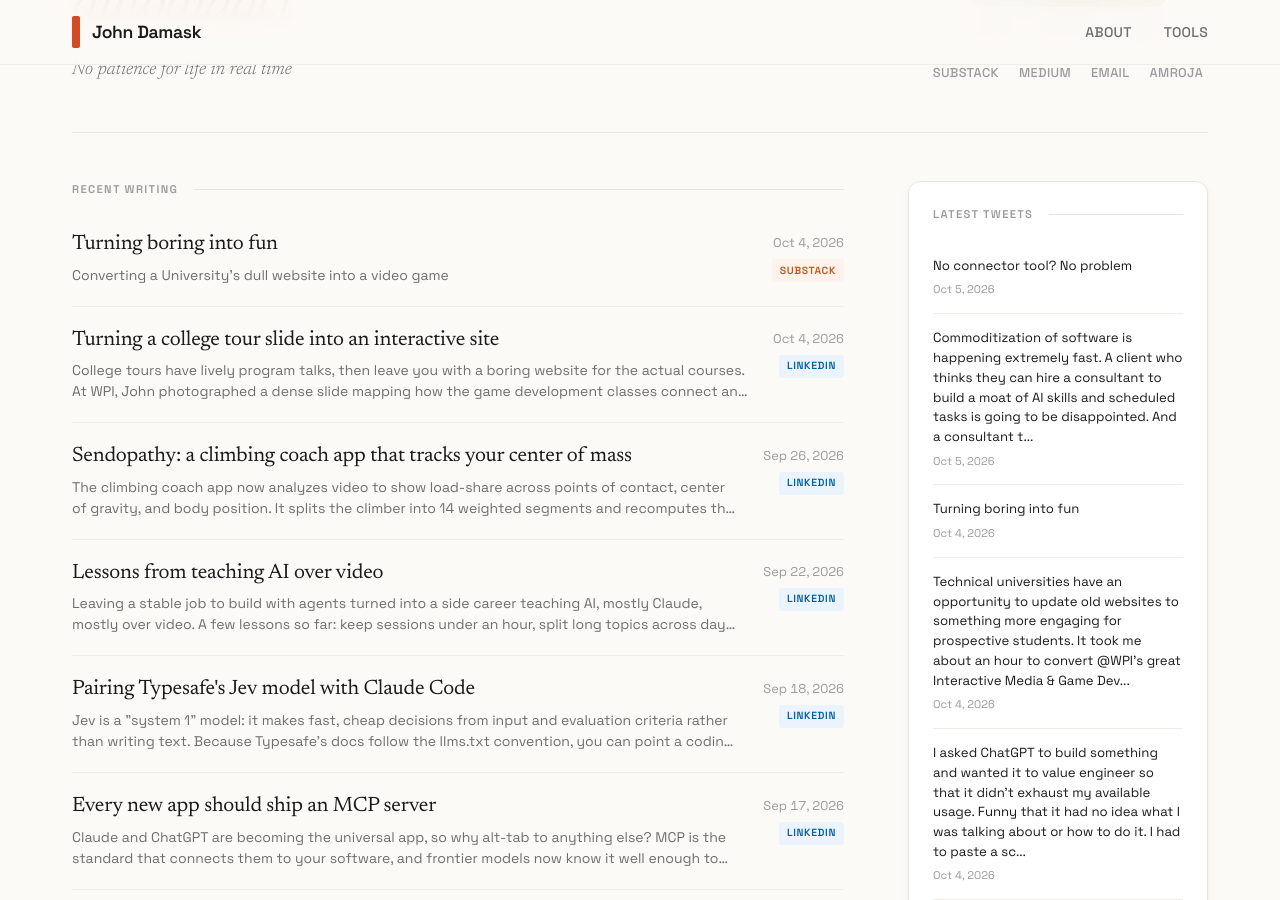
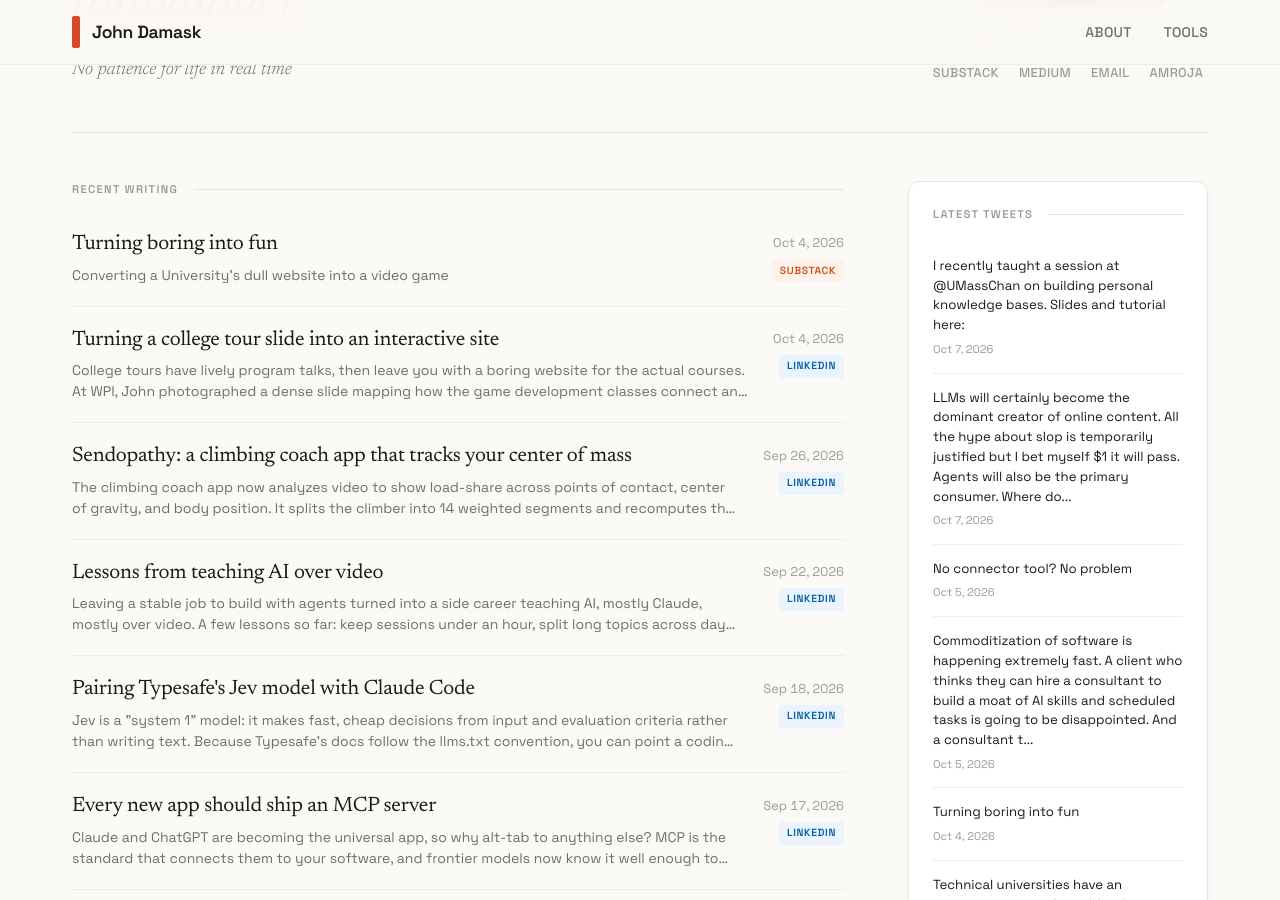
Before and after one commit to jbdamask/jbdamask.github.io, a Jekyll site: the page built from index.html, in a window 1280 px wide and 900 px high, scrolled down 362 px. Built offline with Jekyll 4.4.1, drawn with Linux system fonts in a browser that asks for light colours; the list of posts is cut into pages by our own code; some of the changed text lies outside the part shown.

Commit message:
Update Twitter posts

```diff
--- a/_data/twitter-posts.yml
+++ b/_data/twitter-posts.yml
@@ -2,6 +2,23 @@
 # Fetches latest tweets and merges with existing posts
 # Keeps max 150 most recent tweets (LIFO)
 
+- title: I recently taught a session at @UMassChan on building personal knowledge
+    bases. Slides and tutorial ...
+  source: twitter
+  url: https://twitter.com/jbdamask/status/2107792379495514346
+  date: '2026-10-07'
+  excerpt: 'I recently taught a session at @UMassChan on building personal knowledge
+    bases. Slides and tutorial here:'
+  image: https://pbs.twimg.com/news_img/2107792383077384192/MA1PPPWt?format=jpg&name=orig
+- title: LLMs will certainly become the dominant creator of online content. All the
+    hype about slop is tempor...
+  source: twitter
+  url: https://twitter.com/jbdamask/status/2107781993920626972
+  date: '2026-10-07'
+  excerpt: LLMs will certainly become the dominant creator of online content. All
+    the hype about slop is temporarily justified but I bet myself $1 it will pass.
+    Agents will also be the primary consumer. Where do...
+  image: ''
 - title: No connector tool? No problem
   source: twitter
   url: https://twitter.com/jbdamask/status/2107224124489916557
@@ -1182,21 +1199,3 @@
     The more complex a system gets, the more important it is that we partner with
     AI, not just delegate to it.
   image: ''
-- title: Adversarial sub-agents are quickly becoming a thing for me when using Claude
-    Code. If something smel...
-  source: twitter
-  url: https://twitter.com/jbdamask/status/2037884911126798735
-  date: '2026-03-28'
-  excerpt: Adversarial sub-agents are quickly becoming a thing for me when using Claude
-    Code. If something smells off with a plan, I'll have Claude fire up a sub-agent
-    to do research. Invariably, it comes back w...
-  image: ''
-- title: When building larger projects with LLMs, even the best frontier models optimize
-    for things that you ...
-  source: twitter
-  url: https://twitter.com/jbdamask/status/2037867109443620869
-  date: '2026-03-28'
-  excerpt: When building larger projects with LLMs, even the best frontier models
-    optimize for things that you may not expect. It's important to tell them what
-    factors are important to you.
-  image: ''
```
